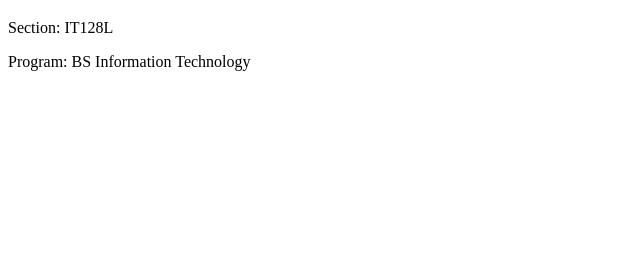
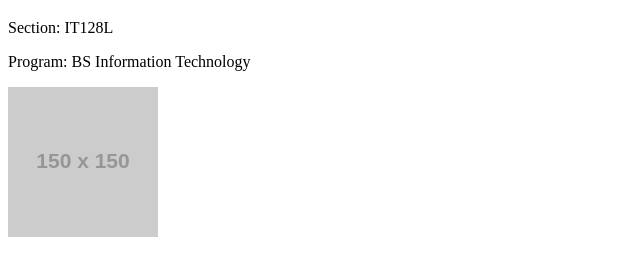
Before and after one commit to Kaize191/ANG-IT128, a plain HTML site: page index.html in a window 1280 px wide. Shown: the part 61-336 px from the top of the page, without its empty margins (0-640 px from the left). Drawn offline with Linux system fonts and the light colour scheme; placeholder pictures from the web are drawn by us.

Commit message:
added picture section

```diff
--- a/index.html
+++ b/index.html
@@ -1,2 +1,3 @@
 <!DOCTYPE html>
 <html><head><title>ANG-IT128</title></head><body><h1>Kaizen Arthur C. Ang</h1><p>Section: IT128L</p><p>Program: BS Information Technology</p></body></html>
+<img src="https://via.placeholder.com/150" alt="Random Picture">
```
